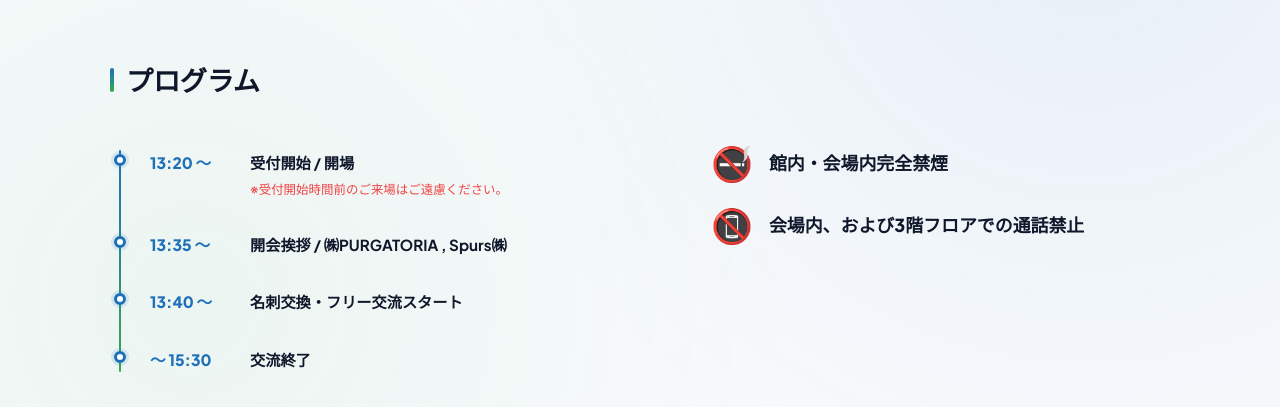
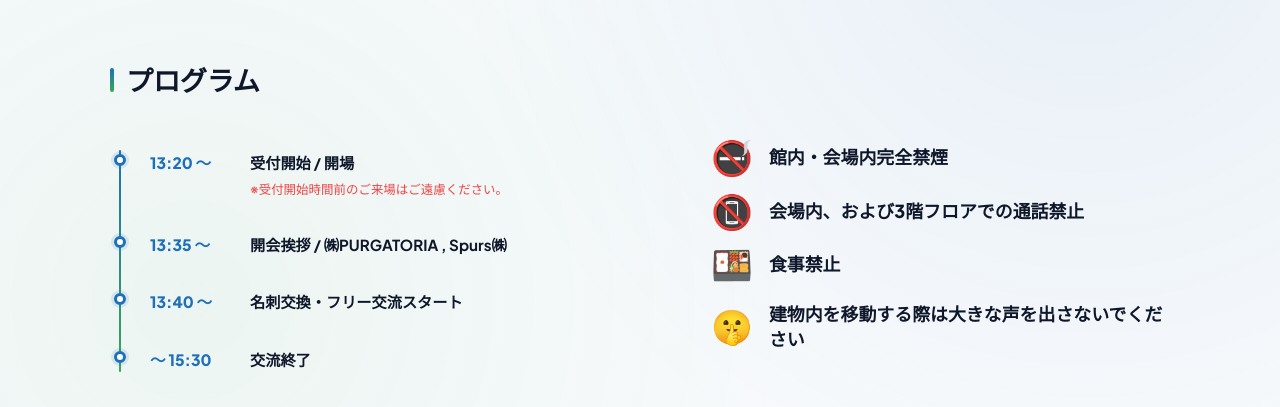
Before and after one commit to spursweb-byte/kouryukai_2026, a Next.js app: page / in a window 1280 px wide. Shown: the part 1020-1427 px from the top of the page. Built offline with nearby package versions, Linux system fonts and the light colour scheme; no server answers; the database is empty.

Commit message:
feat: add 'no food' and 'no loud voices in building' to venue notices

```diff
--- a/src/app/page.module.css
+++ b/src/app/page.module.css
@@ -509,8 +509,8 @@
 .venueNoticeContainer {
   display: flex;
   flex-direction: column;
-  gap: 28px;
-  padding: 12px 0;
+  gap: 20px;
+  padding: 6px 0;
 }
 
 .venueNoticeItem {
--- a/src/components/MainView.tsx
+++ b/src/components/MainView.tsx
@@ -224,6 +224,20 @@ export default function MainView({ initialConfirmedCount }: MainViewProps) {
                       <h5>会場内、および3階フロアでの通話禁止</h5>
                     </div>
                   </div>
+
+                  <div className={styles.venueNoticeItem}>
+                    <span className={styles.venueNoticeIcon}>🍱</span>
+                    <div className={styles.venueNoticeText}>
+                      <h5>食事禁止</h5>
+                    </div>
+                  </div>
+
+                  <div className={styles.venueNoticeItem}>
+                    <span className={styles.venueNoticeIcon}>🤫</span>
+                    <div className={styles.venueNoticeText}>
+                      <h5>建物内を移動する際は大きな声を出さないでください</h5>
+                    </div>
+                  </div>
                 </div>
               </div>
             </section>
```
